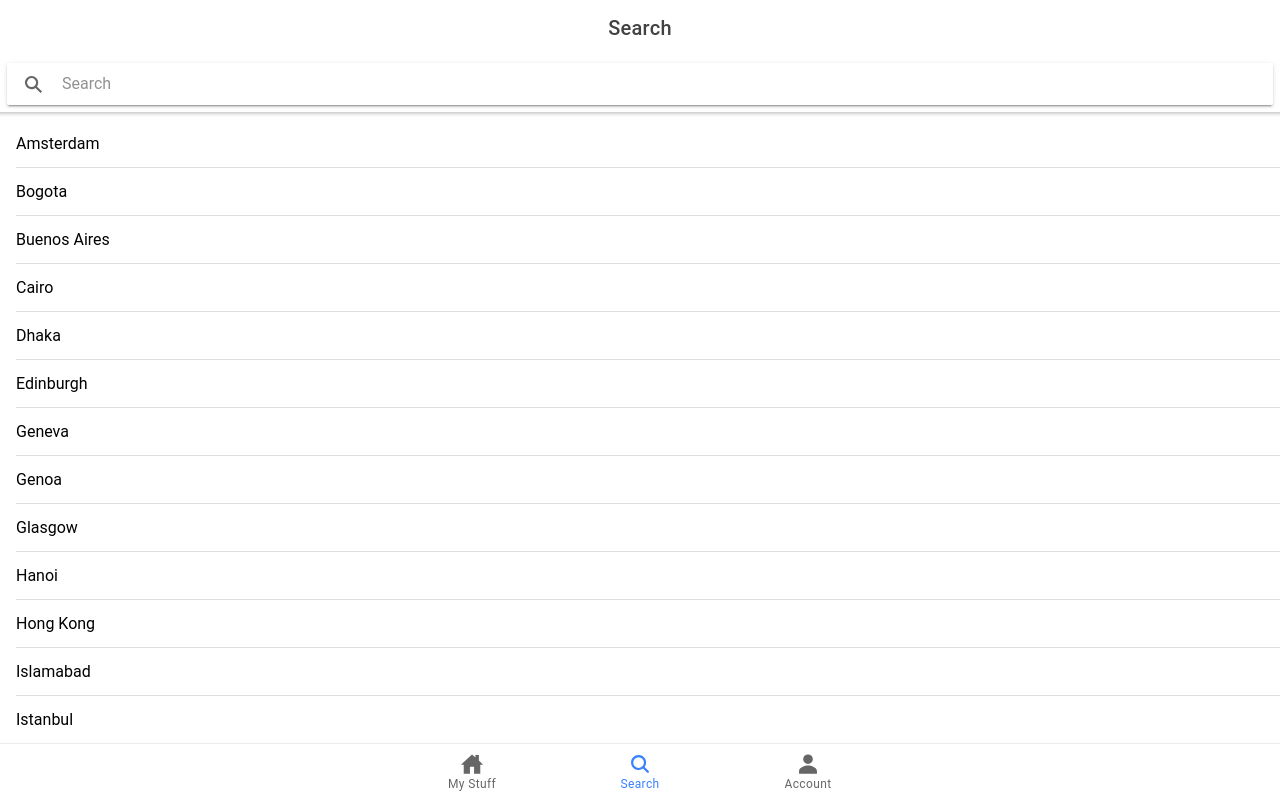
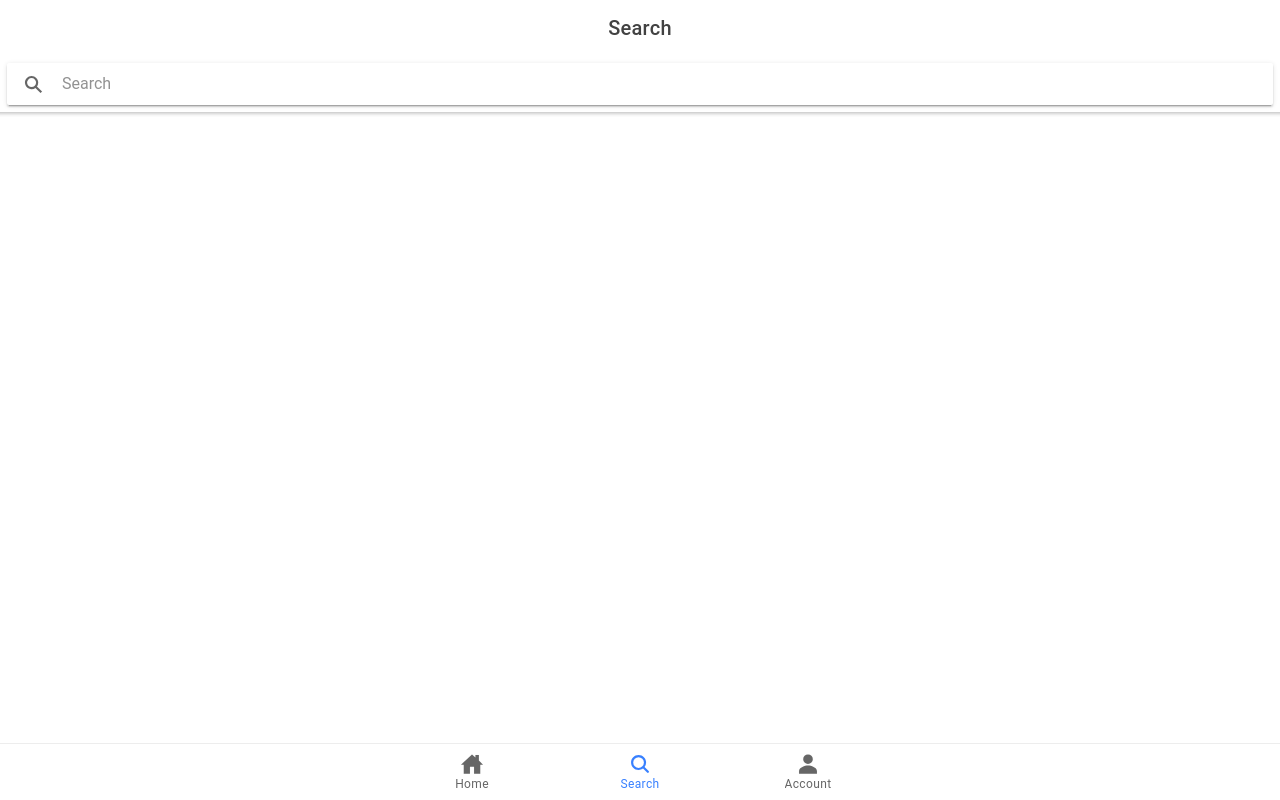
Before and after one commit to jlane9/hello-world, a React (Create React App) app: page /tabs/search in a window 1280 px wide. Built offline with nearby package versions, Linux system fonts and the light colour scheme.

Commit message:
Revert testing changes

```diff
--- a/src/components/tabs/Tabs.tsx
+++ b/src/components/tabs/Tabs.tsx
@@ -18,7 +18,7 @@ const Tabs: React.FC = () => {
       <IonTabBar slot="bottom">
         <IonTabButton tab="home" href="/tabs/home">
           <IonIcon icon={homeSharp} />
-          <IonLabel>My Stuff</IonLabel>
+          <IonLabel>Home</IonLabel>
         </IonTabButton>
         <IonTabButton tab="tab2" href="/tabs/search">
           <IonIcon icon={search} />
--- a/src/pages/home/Home.tsx
+++ b/src/pages/home/Home.tsx
@@ -6,13 +6,13 @@ const Home: React.FC = () => {
     <IonPage>
       <IonHeader>
         <IonToolbar>
-          <IonTitle className="ion-text-center">My Stuff</IonTitle>
+          <IonTitle className="ion-text-center">Home</IonTitle>
         </IonToolbar>
       </IonHeader>
       <IonContent fullscreen>
         <IonHeader collapse="condense">
           <IonToolbar>
-            <IonTitle size="large">My Stuff</IonTitle>
+            <IonTitle size="large">Home</IonTitle>
           </IonToolbar>
         </IonHeader>
       </IonContent>
--- a/src/pages/search/Search.tsx
+++ b/src/pages/search/Search.tsx
@@ -1,5 +1,5 @@
 import React from 'react';
-import { IonContent, IonHeader, IonPage, IonSearchbar, IonTitle, IonToolbar, IonList, IonItem } from '@ionic/react';
+import { IonContent, IonHeader, IonPage, IonSearchbar, IonTitle, IonToolbar } from '@ionic/react';
 
 const Search: React.FC = () => {
   return (
@@ -13,28 +13,11 @@ const Search: React.FC = () => {
         </IonToolbar>
       </IonHeader>
       <IonContent fullscreen>
-        <IonList>
-          <IonItem>Amsterdam</IonItem>
-          <IonItem>Bogota</IonItem>
-          <IonItem>Buenos Aires</IonItem>
-          <IonItem>Cairo</IonItem>
-          <IonItem>Dhaka</IonItem>
-          <IonItem>Edinburgh</IonItem>
-          <IonItem>Geneva</IonItem>
-          <IonItem>Genoa</IonItem>
-          <IonItem>Glasgow</IonItem>
-          <IonItem>Hanoi</IonItem>
-          <IonItem>Hong Kong</IonItem>
-          <IonItem>Islamabad</IonItem>
-          <IonItem>Istanbul</IonItem>
-          <IonItem>Jakarta</IonItem>
-          <IonItem>Kiel</IonItem>
-          <IonItem>Kyoto</IonItem>
-          <IonItem>Le Havre</IonItem>
-          <IonItem>Lebanon</IonItem>
-          <IonItem>Lhasa</IonItem>
-          <IonItem>Lima</IonItem>
-        </IonList>
+        <IonHeader collapse="condense">
+          <IonToolbar>
+            <IonTitle size="large">Search</IonTitle>
+          </IonToolbar>
+        </IonHeader>
       </IonContent>
     </IonPage>
   );
```
